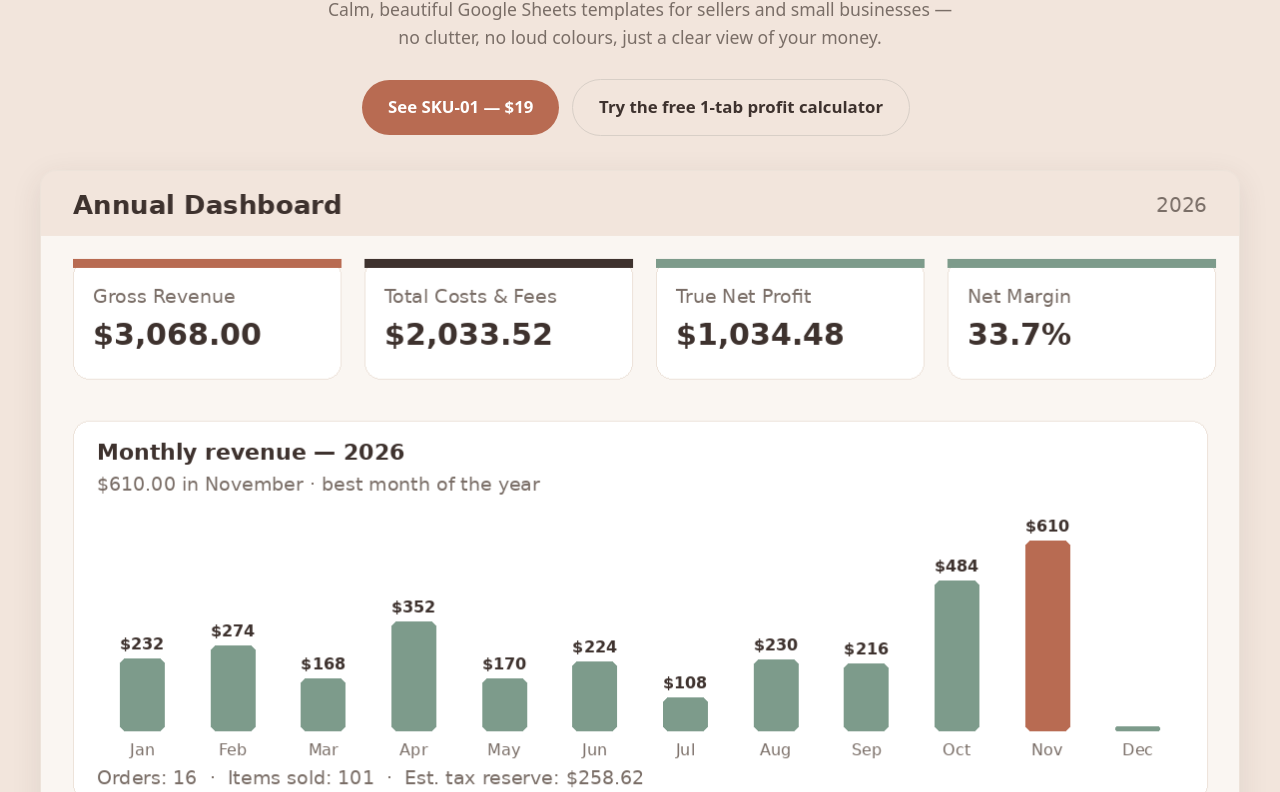
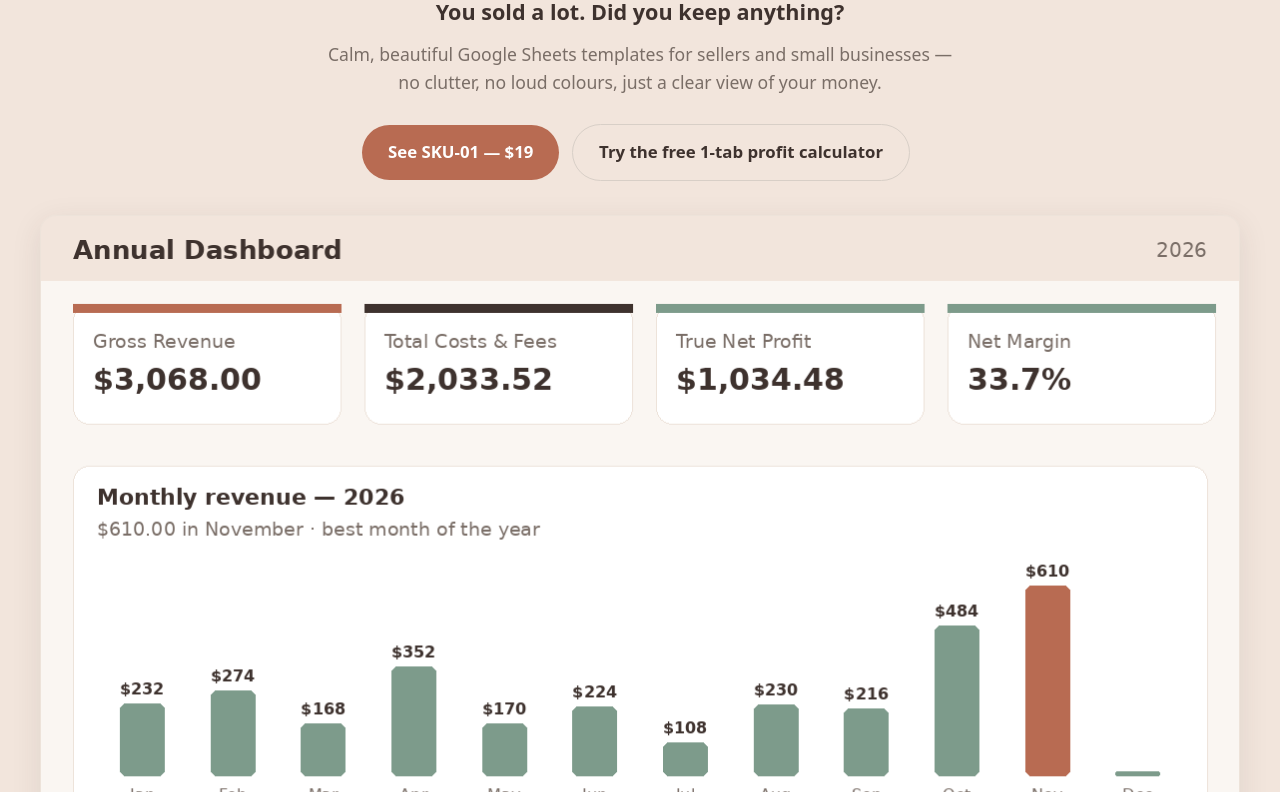
Before and after one commit to vivi9116/vivi9116.github.io, a plain HTML site: page index.html in a window 1280 px wide. Shown: the part 117-909 px from the top of the page. Drawn offline with Linux system fonts and the light colour scheme.

Commit message:
Add files via upload

```diff
--- a/index.html
+++ b/index.html
@@ -22,6 +22,7 @@
   .btn.secondary{background:var(--secondary)}
   .btn.ghost{background:transparent;color:var(--text);border:1px solid #D8CFC7}
   .btnrow{margin-top:22px}
+  .hook{font-size:1.35rem;font-weight:700;color:var(--text);margin:0 auto 10px;max-width:640px}
   .heroimg{max-width:100%;height:auto;border-radius:16px;border:1px solid #EDE3DA;box-shadow:0 8px 30px rgba(62,50,46,.10);margin:28px auto 0;display:block}
   .caption{font-size:.85rem;color:var(--muted);text-align:center;margin:10px 0 0}
   .trust{display:flex;flex-wrap:wrap;gap:10px;justify-content:center;margin:0 0 20px}
@@ -90,6 +91,7 @@
 <body>
 <header>
   <h1>CalmGrid Studio</h1>
+  <p class="hook">You sold a lot. Did you keep anything?</p>
   <p>Calm, beautiful Google Sheets templates for sellers and small businesses — no clutter, no loud colours, just a clear view of your money.</p>
   <p class="btnrow">
     <a class="btn" href="sku-01/">See SKU-01 — $19</a>
```
